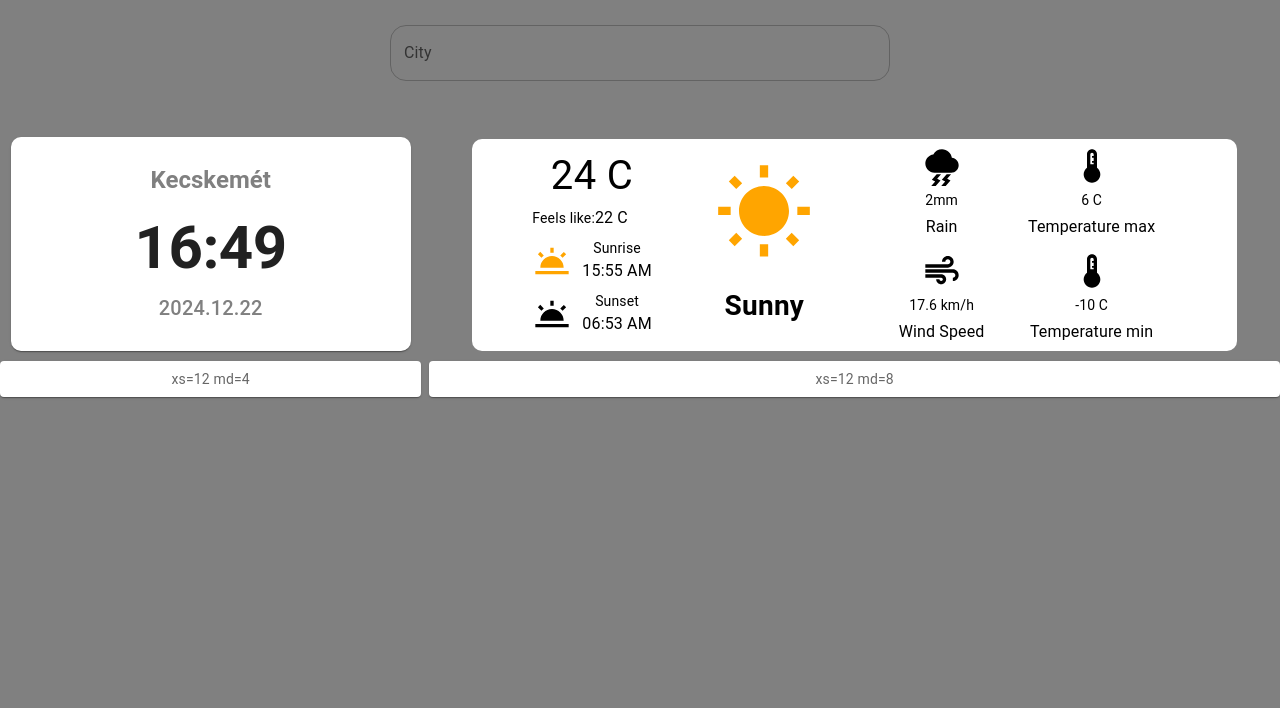
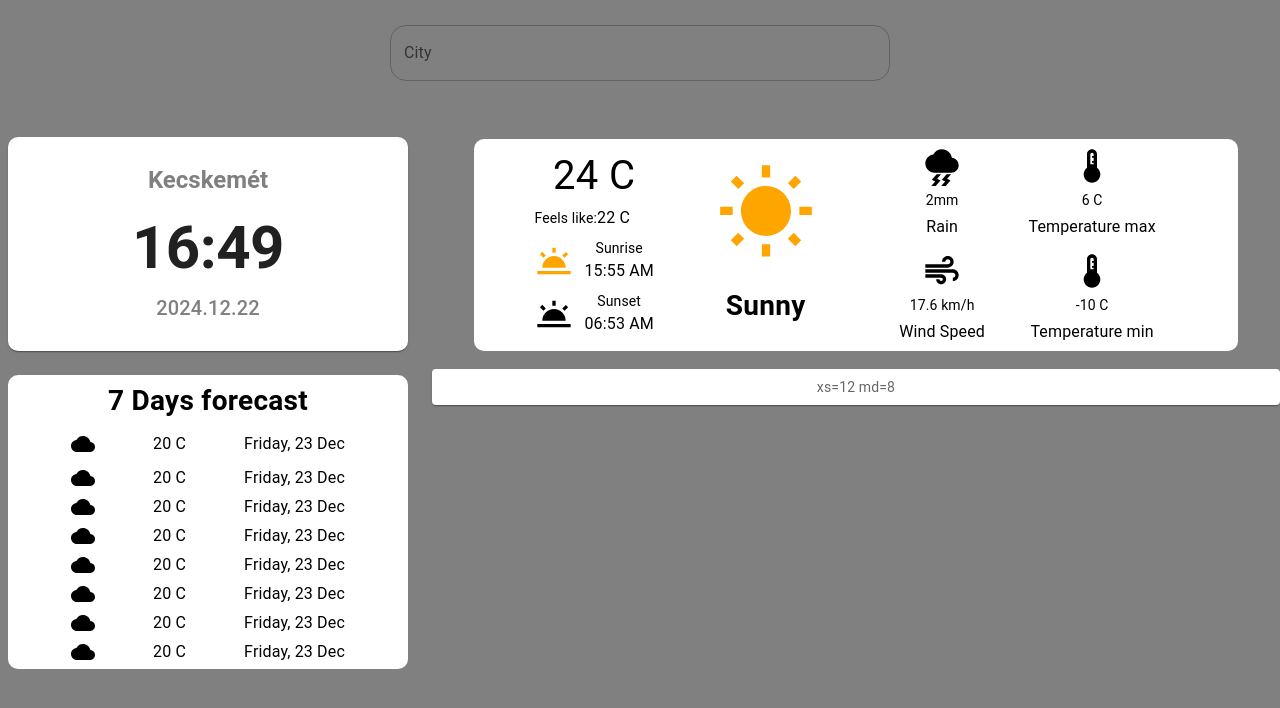
Before and after one commit to sz-adam/weather-react, a React (Vite) app: page / in a window 1280 px wide. Shown: the top 708 px of the page. Built offline with nearby package versions, Linux system fonts and the light colour scheme.

Commit message:
7-day forecast style

```diff
--- /dev/null
+++ b/src/components/Daysforecast.jsx
@@ -0,0 +1,134 @@
+import { Box, Typography } from "@mui/material";
+import React from "react";
+
+import CloudIcon from "@mui/icons-material/Cloud";
+
+function Daysforecast() {
+  return (
+    <Box
+      sx={{
+        display: "flex",
+        flexDirection: "column",
+        alignItems: "center",
+        justifyContent: "center",
+        padding: "5px",
+        backgroundColor: "#ffffff",
+        borderRadius: "10px",
+        margin: "6px",
+        width: {
+          xs: "90%",
+          md: "400px",
+        },
+      }}
+    >
+      <Typography
+        sx={{
+          fontSize: { xs: "16px", md: "28px" },
+          fontWeight: "bold",
+        }}
+      >
+        7 Days forecast
+      </Typography>
+      <Box
+        sx={{
+          display: "flex",
+          justifyContent: "space-evenly",
+          width: "100%",
+          marginTop: "10px",
+          marginBottom:"5px"
+        }}
+      >
+        <CloudIcon />
+        <Typography>20 C</Typography>
+        <Typography>Friday, 23 Dec</Typography>
+      </Box>
+      {/**Map függvény után törölni  */}
+      <Box
+        sx={{
+          display: "flex",
+          justifyContent: "space-evenly",
+          width: "100%",
+          marginTop: "5px",
+        }}
+      >
+        <CloudIcon />
+        <Typography>20 C</Typography>
+        <Typography>Friday, 23 Dec</Typography>
+      </Box>
+      <Box
+        sx={{
+          display: "flex",
+          justifyContent: "space-evenly",
+          width: "100%",
+          marginTop: "5px",
+        }}
+      >
+        <CloudIcon />
+        <Typography>20 C</Typography>
+        <Typography>Friday, 23 Dec</Typography>
+      </Box>
+      <Box
+        sx={{
+          display: "flex",
+          justifyContent: "space-evenly",
+          width: "100%",
+          marginTop: "5px",
+        }}
+      >
+        <CloudIcon />
+        <Typography>20 C</Typography>
+        <Typography>Friday, 23 Dec</Typography>
+      </Box>
+      <Box
+        sx={{
+          display: "flex",
+          justifyContent: "space-evenly",
+          width: "100%",
+          marginTop: "5px",
+        }}
+      >
+        <CloudIcon />
+        <Typography>20 C</Typography>
+        <Typography>Friday, 23 Dec</Typography>
+      </Box>
+      <Box
+        sx={{
+          display: "flex",
+          justifyContent: "space-evenly",
+          width: "100%",
+          marginTop: "5px",
+        }}
+      >
+        <CloudIcon />
+        <Typography>20 C</Typography>
+        <Typography>Friday, 23 Dec</Typography>
+      </Box>
+      <Box
+        sx={{
+          display: "flex",
+          justifyContent: "space-evenly",
+          width: "100%",
+          marginTop: "5px",
+        }}
+      >
+        <CloudIcon />
+        <Typography>20 C</Typography>
+        <Typography>Friday, 23 Dec</Typography>
+      </Box>
+      <Box
+        sx={{
+          display: "flex",
+          justifyContent: "space-evenly",
+          width: "100%",
+          marginTop: "5px",
+        }}
+      >
+        <CloudIcon />
+        <Typography>20 C</Typography>
+        <Typography>Friday, 23 Dec</Typography>
+      </Box>
+    </Box>
+  );
+}
+
+export default Daysforecast;
--- a/src/pages/Weather.jsx
+++ b/src/pages/Weather.jsx
@@ -8,6 +8,7 @@ import DailyWeather from "../components/DailyWeather";
 import { Box } from "@mui/material";
 
 import Sunny from "../components/Sunny";
+import Daysforecast from "../components/Daysforecast";
 
 const Item = styled(Paper)(({ theme }) => ({
   backgroundColor: "#fff",
@@ -32,7 +33,7 @@ function Weather() {
       <Input />
       <div>
         <Box sx={{ flexGrow: 1, marginTop: "56px" }}>
-          <Grid container spacing={1}>
+          <Grid container spacing={2}>
             <Grid size={{ xs: 12, md: 4 }}>
               <Place />
             </Grid>
@@ -40,21 +41,27 @@ function Weather() {
               size={{ xs: 12, md: 8 }}
               sx={{
                 display: "flex",
-                flexDirection:{
-                  xs:"column",
-                  md:"none"
+                flexDirection: {
+                  xs: "column",
+                  md: "none",
                 },
                 justifyContent: "center",
                 alignItems: "center",
-
               }}
             >
               {/**Box 2 sm megjelenítés */}
               <Sunny display={{ xs: "flex", md: "none" }} />
               <DailyWeather />
             </Grid>
-            <Grid size={{ xs: 12, md: 4 }}>
-              <Item>xs=12 md=4</Item>
+            <Grid
+              size={{ xs: 12, md: 4 }}
+              sx={{
+                display: "flex",
+                justifyContent: "center",
+                alignItems: "center",
+              }}
+            >
+              <Daysforecast />
             </Grid>
             <Grid size={{ xs: 12, md: 8 }}>
               <Item>xs=12 md=8</Item>
```
